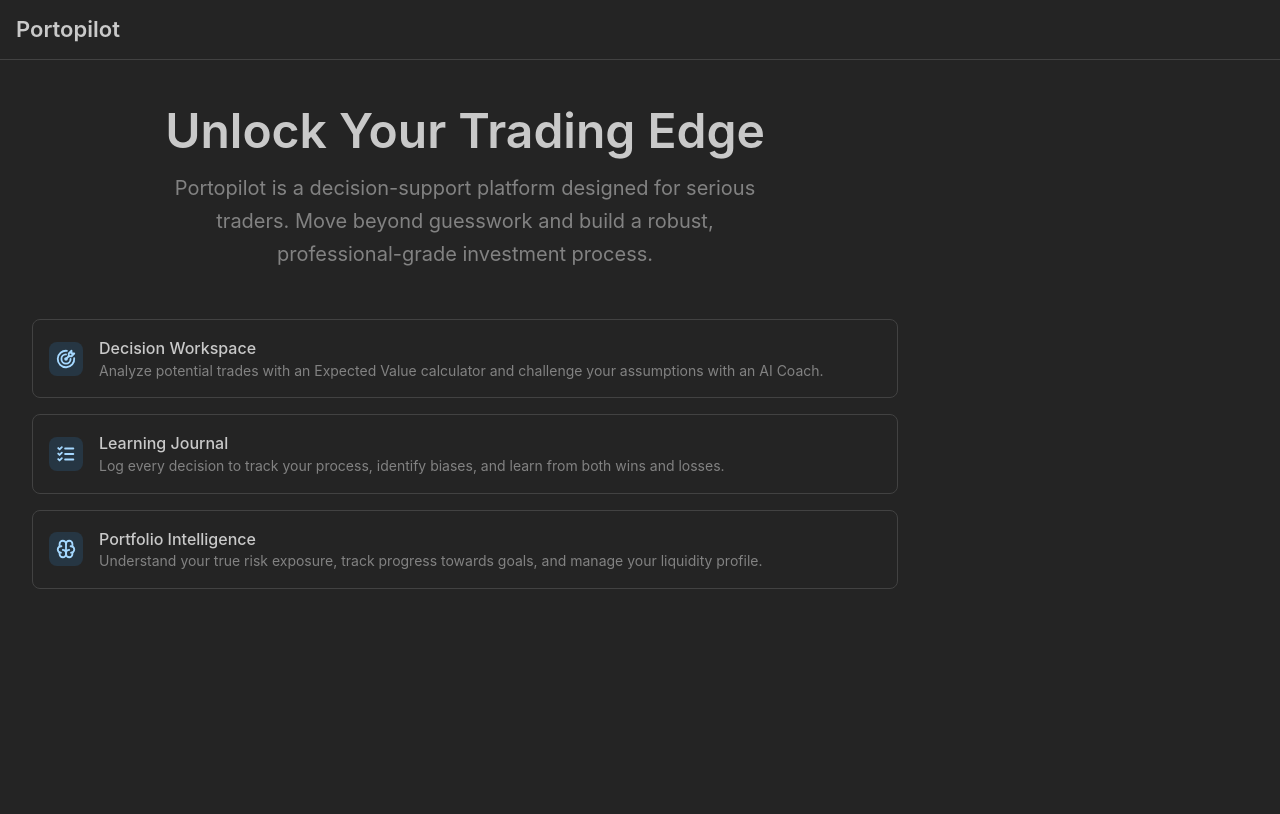
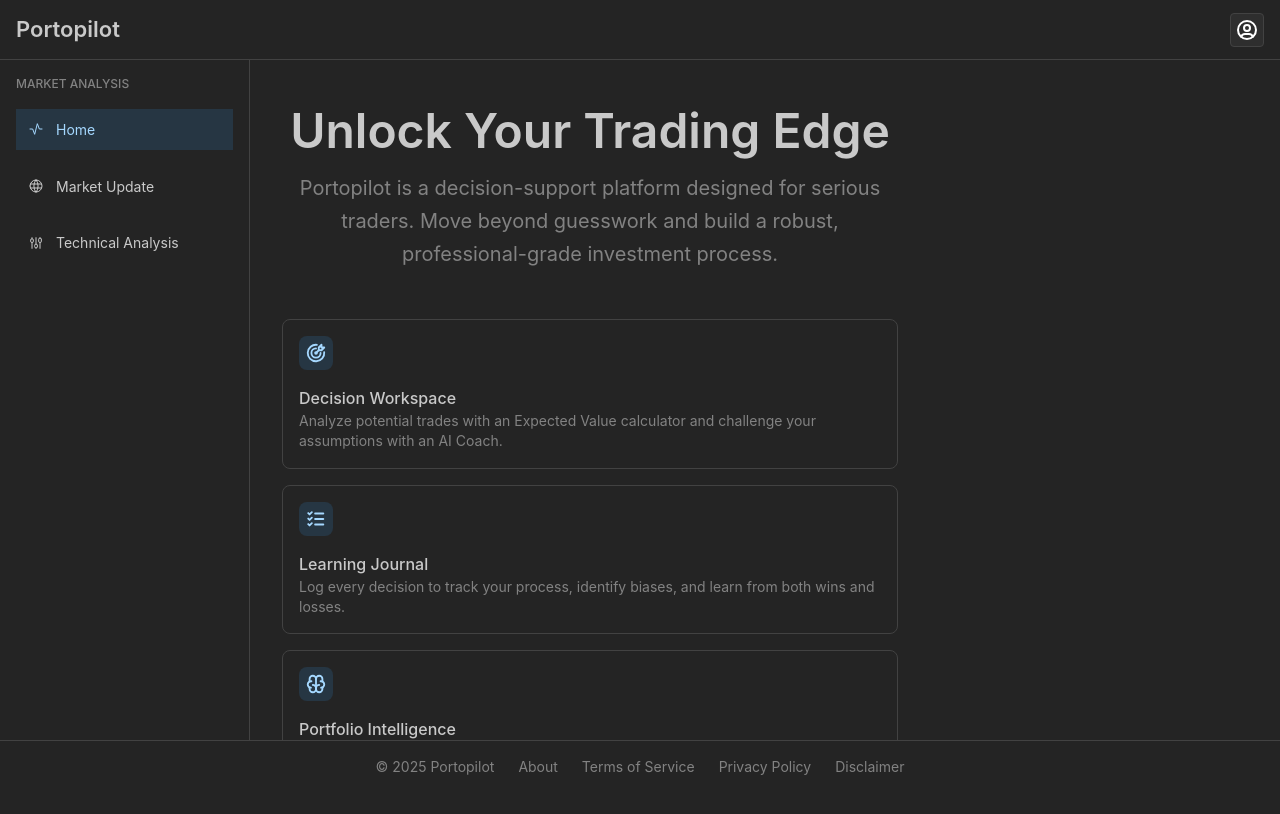
Before and after one commit to venoajie/trading-app-frontend, a React (Vite) app: page / in a window 1280 px wide. Shown: the top 814 px of the page. Built offline with nearby package versions, Linux system fonts and the light colour scheme.

Commit message:
Update AppLayout.jsx

```diff
--- a/src/layouts/AppLayout.jsx
+++ b/src/layouts/AppLayout.jsx
@@ -5,116 +5,169 @@ import {
   Burger,
   Group,
   Title,
+  Menu,
   ActionIcon,
+  LoadingOverlay,
+  Anchor,
+  Text,
   Affix,
   Button,
   Drawer,
-  Box,
 } from '@mantine/core';
 import { useDisclosure, useMediaQuery } from '@mantine/hooks';
-import { IconLayoutSidebarRightCollapse, IconMessageCircle } from '@tabler/icons-react';
-import { Outlet } from 'react-router-dom';
+import { Outlet, Link, useNavigate } from 'react-router-dom';
+import {
+  IconUserCircle,
+  IconLogin,
+  IconUserPlus,
+  IconLogout,
+  IconLayoutSidebarRightCollapse,
+  IconMessageCircle,
+} from '@tabler/icons-react';
+import { useEffect } from 'react';
+
+import { useUiStore } from '../store/uiStore';
+import useAuthStore from '../store/authStore';
 import { MainNav } from '../components/Navigation/MainNav';
 import { AssistantSidebar } from '../components/AssistantSidebar/AssistantSidebar';
-import { useUiStore } from '../store/uiStore';
-import useAuthStore from '../store/authStore';
 
 export function AppLayout() {
-  const { isAuthenticated } = useAuthStore();
-  const {
-    isSidebarOpen,
-    toggleSidebar,
-    isAiSidebarVisible,
-    toggleAiSidebar,
-    isAiAssistantAvailable,
-  } = useUiStore();
-  const [mobileDrawerOpened, { open: openMobileDrawer, close: closeMobileDrawer }] = useDisclosure();
+  const [mobileNavOpened, { toggle: toggleMobileNav }] = useDisclosure();
+  const [mobileAiDrawerOpened, { open: openAiDrawer, close: closeAiDrawer }] = useDisclosure();
+
+  const { isSidebarOpen, openSidebar, isAiSidebarVisible, toggleAiSidebar, isAiAssistantAvailable } = useUiStore();
+  const { isAuthenticated, logout, user, isLoadingUser } = useAuthStore();
+  const navigate = useNavigate();
   const isMobile = useMediaQuery('(max-width: 768px)');
 
-  const renderHeaderContent = () => {
-    if (!isAuthenticated) {
-      return (
-        <Group h="100%" px="md">
-          <Title order={3}>Portopilot</Title>
-        </Group>
-      );
+  useEffect(() => {
+    if (isAuthenticated) {
+      openSidebar();
     }
-    return (
-      <Group h="100%" px="md" justify="space-between">
-        <Group>
-          <Burger opened={isSidebarOpen} onClick={toggleSidebar} hiddenFrom="sm" size="sm" />
-          <Title order={3}>Portopilot</Title>
-        </Group>
-        {isAiAssistantAvailable && !isMobile && (
-          <ActionIcon
-            variant="default"
-            onClick={toggleAiSidebar}
-            title={isAiSidebarVisible ? 'Hide AI Assistant' : 'Show AI Assistant'}
-          >
-            <IconLayoutSidebarRightCollapse />
-          </ActionIcon>
-        )}
-      </Group>
-    );
+  }, [isAuthenticated, openSidebar]);
+
+  const handleLogout = () => {
+    logout();
+    navigate('/login');
   };
+
+  if (isLoadingUser) {
+    return <LoadingOverlay visible={true} overlayProps={{ radius: 'sm', blur: 2 }} />;
+  }
 
   return (
     <>
       <AppShell
-        padding="md"
         header={{ height: 60 }}
         navbar={{
           width: 250,
           breakpoint: 'sm',
-          collapsed: { mobile: !isSidebarOpen, desktop: !isSidebarOpen || !isAuthenticated },
+          collapsed: { mobile: !mobileNavOpened, desktop: !isSidebarOpen },
         }}
         aside={{
           width: 350,
-          breakpoint: 'sm',
+          breakpoint: 'md',
           collapsed: { desktop: !isAiSidebarVisible, mobile: true },
         }}
+        footer={{ height: 60 }}
+        padding="md"
       >
-        <AppShell.Header>{renderHeaderContent()}</AppShell.Header>
+        <AppShell.Header>
+          <Group h="100%" px="md" justify="space-between">
+            <Group>
+              <Burger opened={mobileNavOpened} onClick={toggleMobileNav} hiddenFrom="sm" size="sm" />
+              <Title order={3} component={Link} to="/" style={{ textDecoration: 'none', color: 'inherit' }}>
+                Portopilot
+              </Title>
+            </Group>
 
-        {isAuthenticated && (
-          <AppShell.Navbar p="md">
-            <MainNav />
-          </AppShell.Navbar>
+            <Group>
+              {isAuthenticated && isAiAssistantAvailable && !isMobile && (
+                 <ActionIcon
+                    variant="default"
+                    onClick={toggleAiSidebar}
+                    title={isAiSidebarVisible ? 'Hide AI Assistant' : 'Show AI Assistant'}
+                    size="lg"
+                  >
+                    <IconLayoutSidebarRightCollapse />
+                  </ActionIcon>
+              )}
+              <Menu shadow="md" width={200}>
+                <Menu.Target>
+                  <ActionIcon variant="default" size="lg">
+                    <IconUserCircle />
+                  </ActionIcon>
+                </Menu.Target>
+                <Menu.Dropdown>
+                  {isAuthenticated ? (
+                    <>
+                      <Menu.Label>{user?.email}</Menu.Label>
+                      <Menu.Item leftSection={<IconLogout size={14} />} onClick={handleLogout}>
+                        Logout
+                      </Menu.Item>
+                    </>
+                  ) : (
+                    <>
+                      <Menu.Label>Guest</Menu.Label>
+                      <Menu.Item leftSection={<IconLogin size={14} />} component={Link} to="/login">
+                        Login
+                      </Menu.Item>
+                      <Menu.Item leftSection={<IconUserPlus size={14} />} component={Link} to="/register">
+                        Sign Up
+                      </Menu.Item>
+                    </>
+                  )}
+                </Menu.Dropdown>
+              </Menu>
+            </Group>
+          </Group>
+        </AppShell.Header>
+
+        <AppShell.Navbar p="md">
+          <MainNav />
+        </AppShell.Navbar>
+
+        {isAuthenticated && isAiAssistantAvailable && (
+          <AppShell.Aside p="md">
+            <AssistantSidebar />
+          </AppShell.Aside>
         )}
 
         <AppShell.Main>
           <Outlet />
         </AppShell.Main>
 
-        {isAuthenticated && isAiAssistantAvailable && (
-          <AppShell.Aside p="md">
-            <AssistantSidebar />
-          </AppShell.Aside>
-        )}
+        <AppShell.Footer p="md">
+          <Group justify="center" gap="xl">
+            <Text size="sm" c="dimmed">&copy; {new Date().getFullYear()} Portopilot</Text>
+            <Anchor component="span" c="dimmed" size="sm">About</Anchor>
+            <Anchor component="span" c="dimmed" size="sm">Terms of Service</Anchor>
+            <Anchor component="span" c="dimmed" size="sm">Privacy Policy</Anchor>
+            <Anchor component="span" c="dimmed" size="sm">Disclaimer</Anchor>
+          </Group>
+        </AppShell.Footer>
       </AppShell>
 
-      {/* Mobile-only Floating Action Button to open AI Assistant in a Drawer */}
+      {/* Mobile-only Floating Action Button and Drawer for AI Assistant */}
       {isMobile && isAuthenticated && isAiAssistantAvailable && (
         <>
-          <Affix position={{ bottom: 20, right: 20 }}>
+          <Affix position={{ bottom: 80, right: 20 }}>
             <Button
               leftSection={<IconMessageCircle size={16} />}
-              onClick={openMobileDrawer}
+              onClick={openAiDrawer}
               radius="xl"
             >
               AI Coach
             </Button>
           </Affix>
           <Drawer
-            opened={mobileDrawerOpened}
-            onClose={closeMobileDrawer}
+            opened={mobileAiDrawerOpened}
+            onClose={closeAiDrawer}
             title="AI Coach"
             position="right"
             size="100%"
           >
-            <Box p="md">
-              <AssistantSidebar />
-            </Box>
+            <AssistantSidebar />
           </Drawer>
         </>
       )}
```
